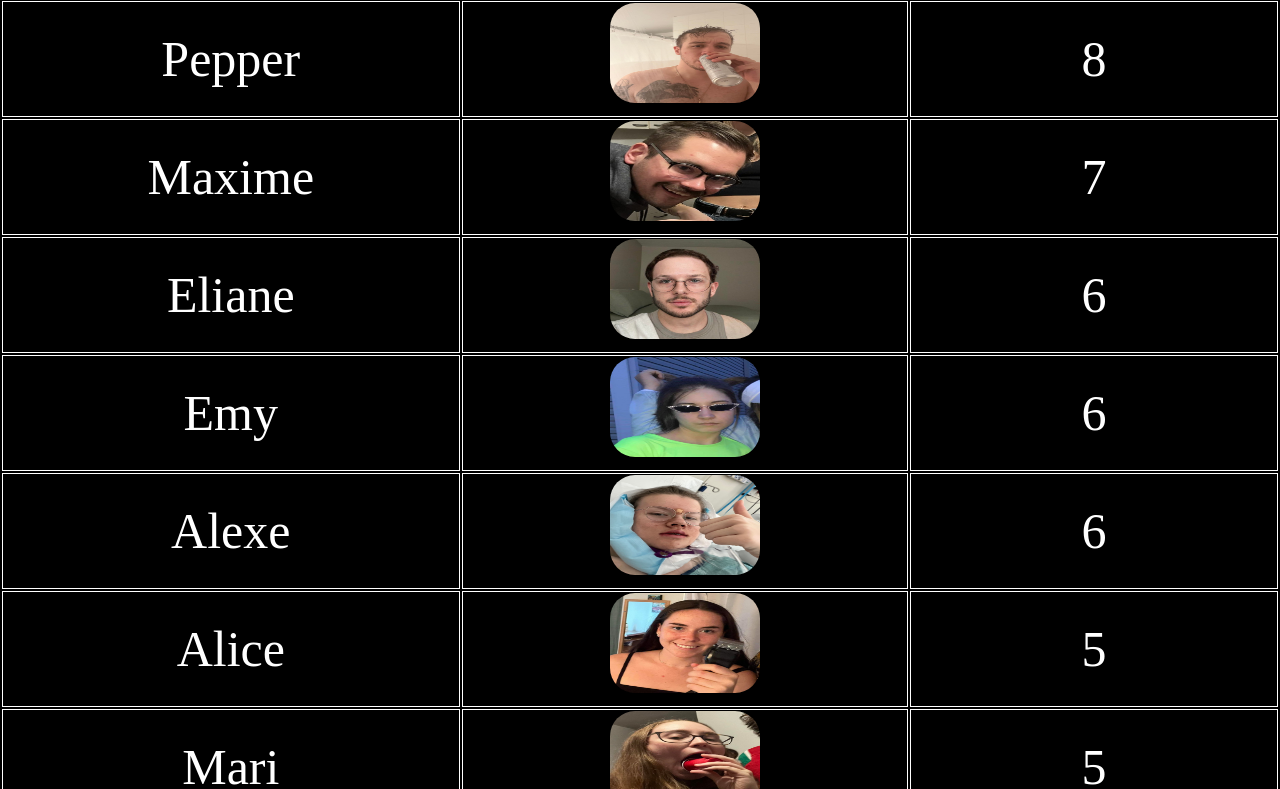
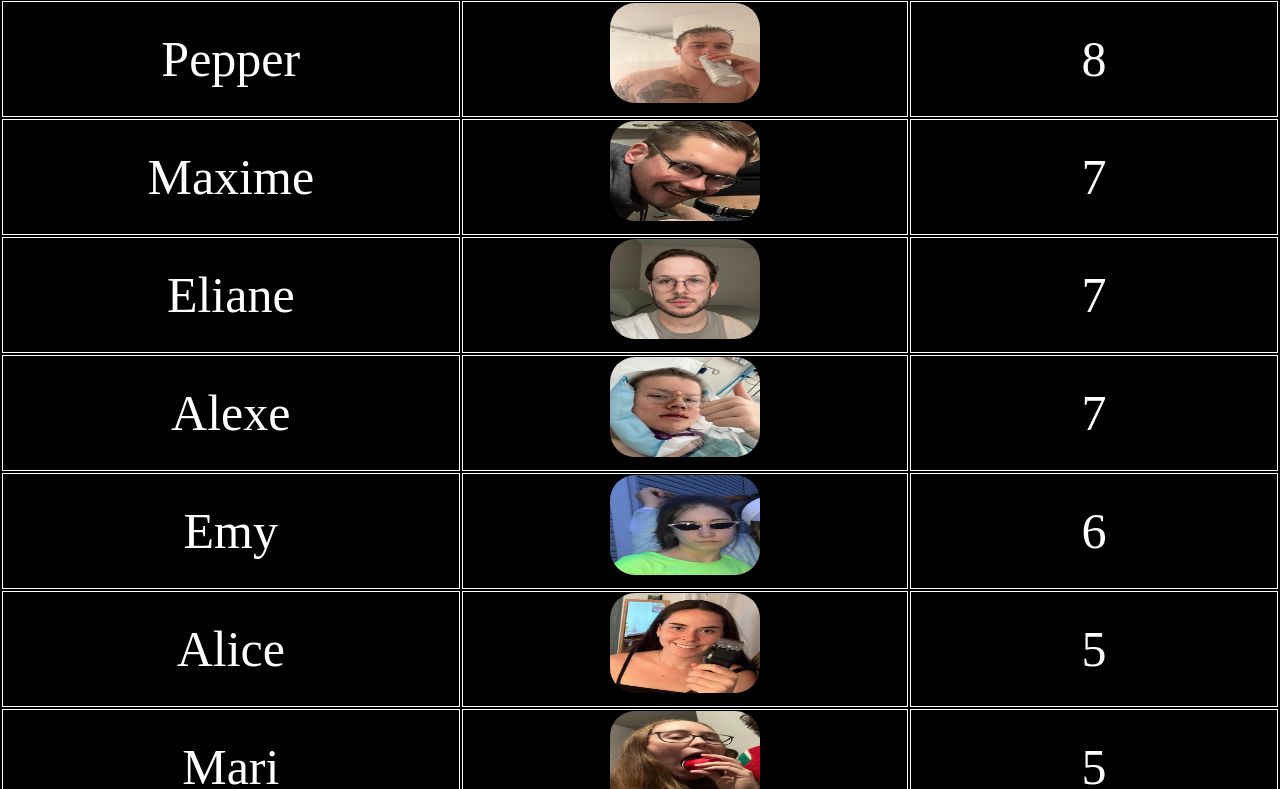
Before and after one commit to Dplayerz/WebAppChalet, a React (Vite) app: page / in a window 1280 px wide. Shown: the part 500-1289 px from the top of the page. Built offline with nearby package versions, Linux system fonts and the light colour scheme.

Commit message:
Update Leader.tsx

```diff
--- a/src/Leader.tsx
+++ b/src/Leader.tsx
@@ -68,14 +68,14 @@ const data = [
   { Nom: "Steve", Photo: <SteveArr />, PTS: 2 },
   { Nom: "Kath", Photo: <KathArr />, PTS: 2 },
   { Nom: "Cath", Photo: <CathArr />, PTS: 0 },
-  { Nom: "Eliane", Photo: <ElianeArr />, PTS: 6 },
+  { Nom: "Eliane", Photo: <ElianeArr />, PTS: 7 },
   { Nom: "Raph", Photo: <RaphArr />, PTS: 1 },
   { Nom: "Emy", Photo: <EmyArr />, PTS: 6 },
   { Nom: "Youri", Photo: <YouriArr />, PTS: 0 },
   { Nom: "Mari", Photo: <MariArr />, PTS: 5 },
   { Nom: "Yanni", Photo: <BugX />, PTS: 9 },
   { Nom: "Médé", Photo: 0, PTS:  2 },
-{ Nom: "Alexe", Photo: <AleArr />, PTS: 6 },
+{ Nom: "Alexe", Photo: <AleArr />, PTS: 7 },
 ];
 
 const Pep = data[0].PTS;
```
